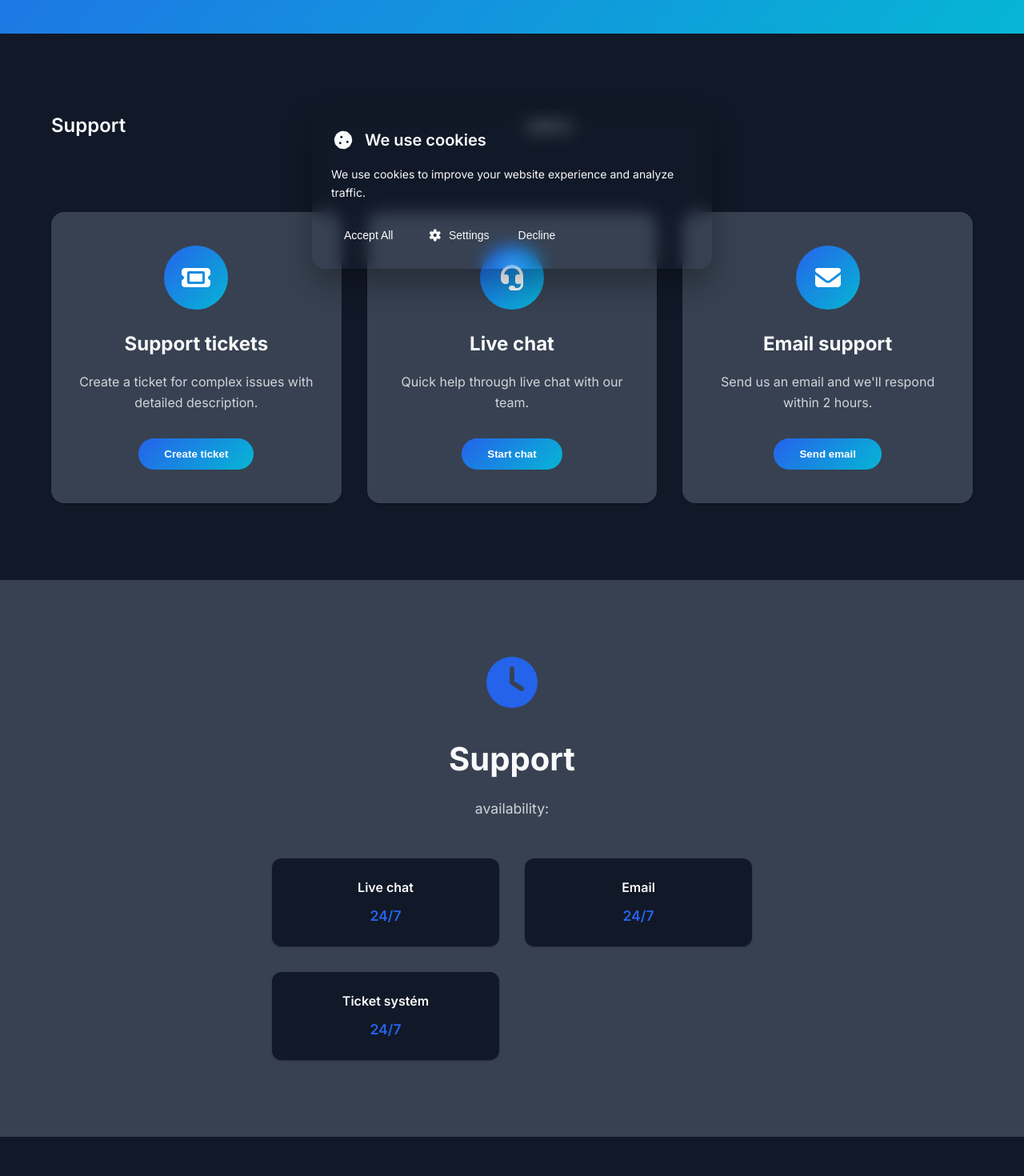
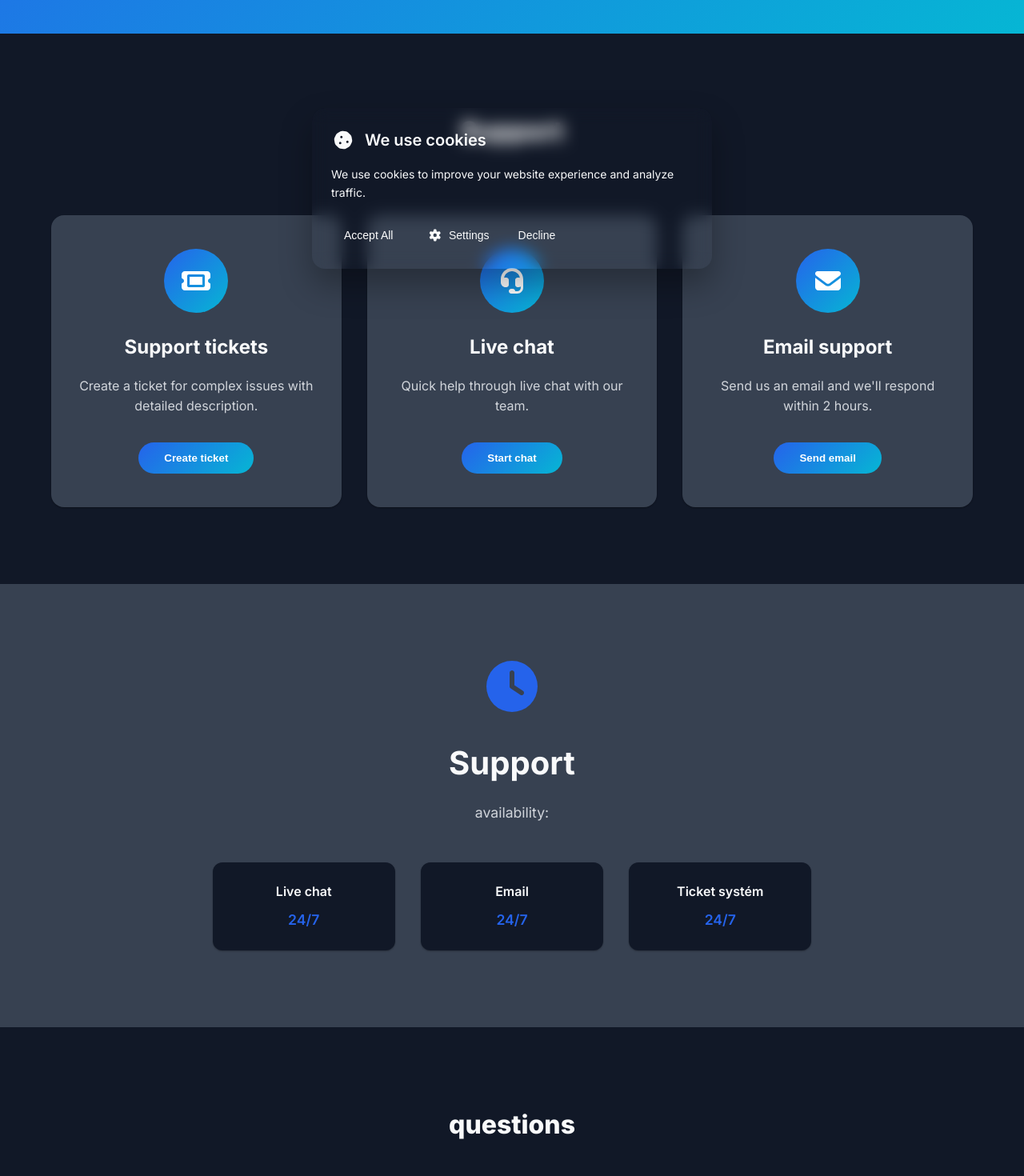
Before and after one commit to Svarog-tech/Svarog_web, a React (Create React App) app: page /support in a window 1280 px wide. Shown: the part 440-1910 px from the top of the page at 80% size. Built offline with nearby package versions, Linux system fonts and the light colour scheme; no server answers.

Commit message:
support page layout fix

```diff
--- a/src/App.css
+++ b/src/App.css
@@ -1214,7 +1214,12 @@ body {
   margin-bottom: 1rem;
   color: var(--text-primary);
 }
-
+.faq-title{
+  font-size: 2rem;
+  font-weight: 800;
+  margin: 0 auto 1rem auto;
+  color: var(--text-primary);
+}
 .section-description {
   font-size: 1.2rem;
   color: var(--text-secondary);
@@ -2494,6 +2499,11 @@ body {
   .mobile-menu-toggle {
     display: block;
   }
+}
+.faq-container {
+  max-width: 100%;
+  margin: 0 auto;
+  padding: 0 1rem;
 }
 
 @media (max-width: 768px) {
@@ -3040,10 +3050,11 @@ body {
   padding: 6rem 0;
   background: var(--surface-alt);
   text-align: center;
+
 }
 
 .hours-content {
-  max-width: 600px;
+  max-width: 60%;
   margin: 0 auto;
 }
 
--- a/src/contexts/LanguageContext.tsx
+++ b/src/contexts/LanguageContext.tsx
@@ -214,8 +214,8 @@ const translations = {
     'support.titleHighlight': ' vás 24/7',
     'support.description': 'Náš expertní tým podpory je připraven pomoci s jakýmkoliv problémem. Kontaktujte nás způsobem, který vám vyhovuje.',
     'support.searchPlaceholder': 'Hledejte v nápovědě...',
-    'support.optionsTitle': 'Možnosti',
-    'support.optionsDescription': ' podpory',
+    'support.optionsTitle': 'Možnosti Podpory',
+    'support.optionsDescription': 'Možnosti podpory',
     'support.ticket.title': 'Support tikety',
     'support.ticket.description': 'Vytvořte tiket pro složitější problémy s detailním popisem.',
     'support.ticket.action': 'Vytvořit tiket',
@@ -232,8 +232,8 @@ const translations = {
     'support.hours.description': 'podpory:',
     'support.hours.chat': 'Live chat',
     'support.hours.email': 'Email',
-    'support.faqTitle': 'Často kladené',
-    'support.faqDescription': ' otázky',
+    //'support.faqTitle': 'Často kladené',
+    'support.faqDescription': ' Často kladené otázky',
     'support.faq.q1.question': 'Jak rychle je můj hosting aktivován?',
     'support.faq.q1.answer': 'Hosting je automaticky aktivován během několika minut po dokončení platby.',
     'support.faq.q2.question': 'Mohu migrovat svůj existující web?',
--- a/src/pages/Support.tsx
+++ b/src/pages/Support.tsx
@@ -105,8 +105,7 @@ const Support: React.FC = () => {
             transition={{ duration: 0.8 }}
             viewport={{ once: true }}
           >
-            <h2 className="section-title">{t('support.optionsTitle')}</h2>
-            <p className="section-description">{t('support.optionsDescription')}</p>
+            <h2 className="faq-title">{t('support.optionsTitle')}</h2>
           </motion.div>
 
           <div className="support-grid">
@@ -139,7 +138,7 @@ const Support: React.FC = () => {
       </section>
 
       <section className="support-hours">
-        <div className="container">
+        <div className="faq-container">
           <motion.div
             className="hours-content"
             initial={{ opacity: 0, y: 30 }}
@@ -177,8 +176,7 @@ const Support: React.FC = () => {
             transition={{ duration: 0.8 }}
             viewport={{ once: true }}
           >
-            <h2 className="section-title">{t('support.faqTitle')}</h2>
-            <p className="section-description">{t('support.faqDescription')}</p>
+            <h2 className="faq-title">{t('support.faqDescription')}</h2>
           </motion.div>
 
           <div className="faq-list">
```
